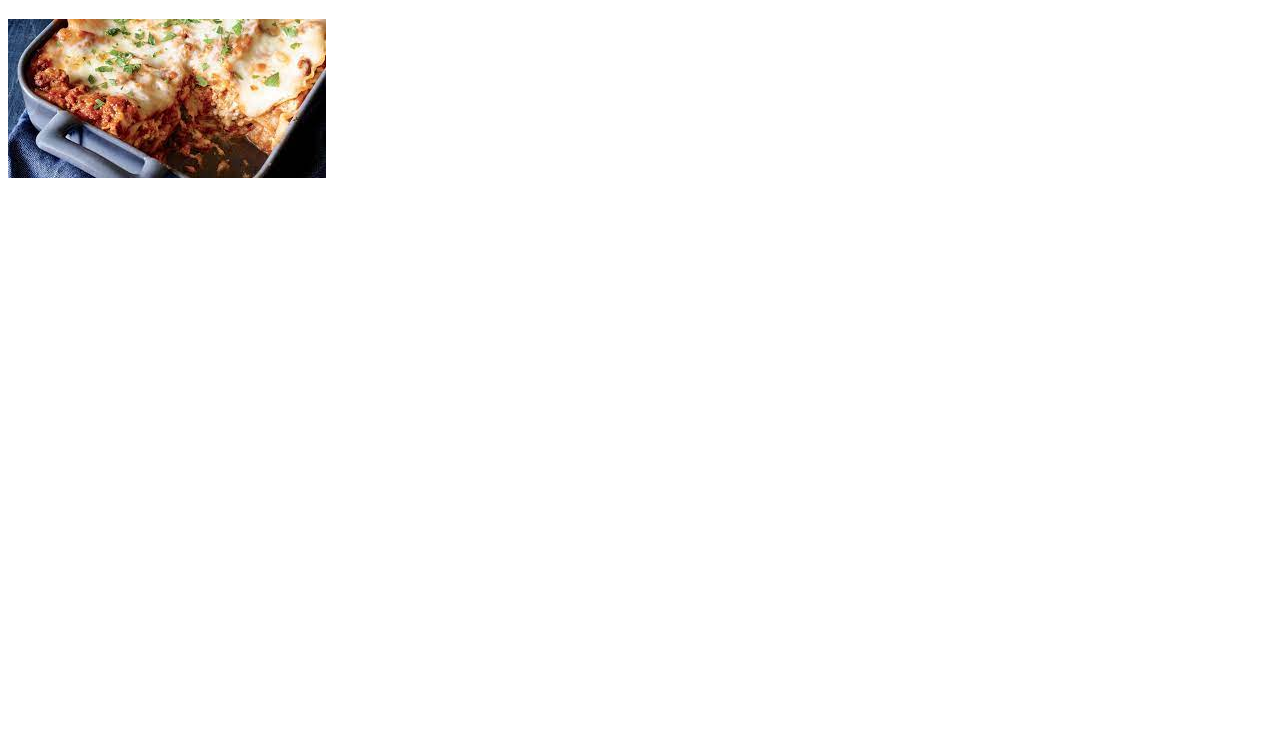
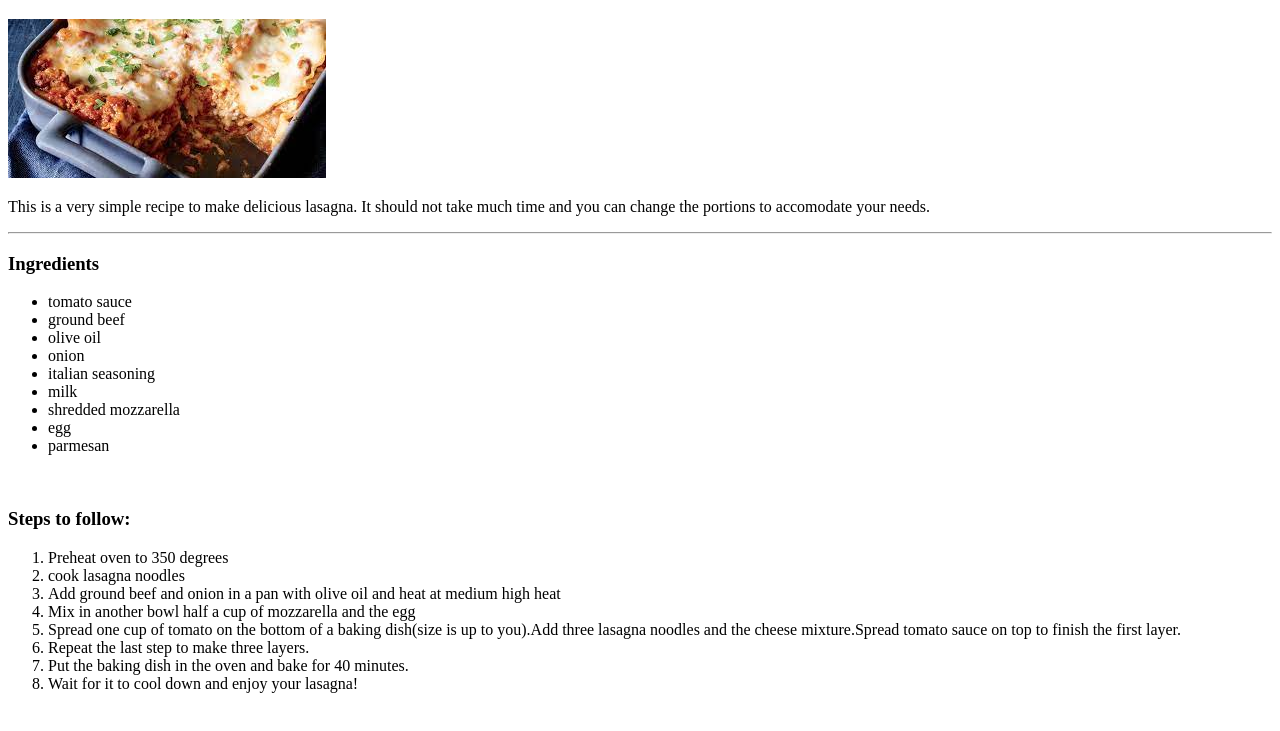
Before and after one commit to mxyamx/odin-recipes, a plain HTML site: page recipes/lasagna.html in a window 1280 px wide. Shown: the part 61-792 px from the top of the page. Drawn offline with Linux system fonts and the light colour scheme.

Commit message:
Edit lasagna.html

```diff
--- a/recipes/lasagna.html
+++ b/recipes/lasagna.html
@@ -8,6 +8,33 @@
 </head>
 <body>
     <h1>lasagna</h1>
-    <img src= "../images/lasagna.jpeg"
+    <img src= "../images/lasagna.jpeg" alt ="lasagna picture">
+    <br>
+    <p> This is a very simple recipe to make delicious lasagna. It should not take much time and you can change the portions to accomodate your needs.</p>
+    <hr>
+    <h3>Ingredients</h5>
+    <ul>
+        <li>tomato sauce</li>
+        <li>ground beef</li>
+        <li>olive oil</li>
+        <li>onion</li>
+        <li>italian seasoning</li>
+        <li>milk</li>
+        <li>shredded mozzarella</li>
+        <li>egg</li>
+        <li>parmesan</li>
+    </ul>
+    <br>
+    <h3>Steps to follow:</h3>
+    <ol>
+        <li>Preheat oven to 350 degrees</li>
+        <li>cook lasagna noodles</li>
+        <li>Add ground beef and onion in a pan with olive oil and heat at medium high heat</li>
+        <li>Mix in another bowl half a cup of mozzarella and the egg</li>
+        <li>Spread one cup of tomato on the bottom of a baking dish(size is up to you).Add three lasagna noodles and the cheese mixture.Spread tomato sauce on top to finish the first layer.</li>
+        <li>Repeat the last step to make three layers.</li>
+        <li>Put the baking dish in the oven and bake for 40 minutes.</li>
+        <li> Wait for it to cool down and enjoy your lasagna!</li>
+    </ol>
 </body>
 </html>
```
Also changed, not shown: index.html (+2 -2 lines).
